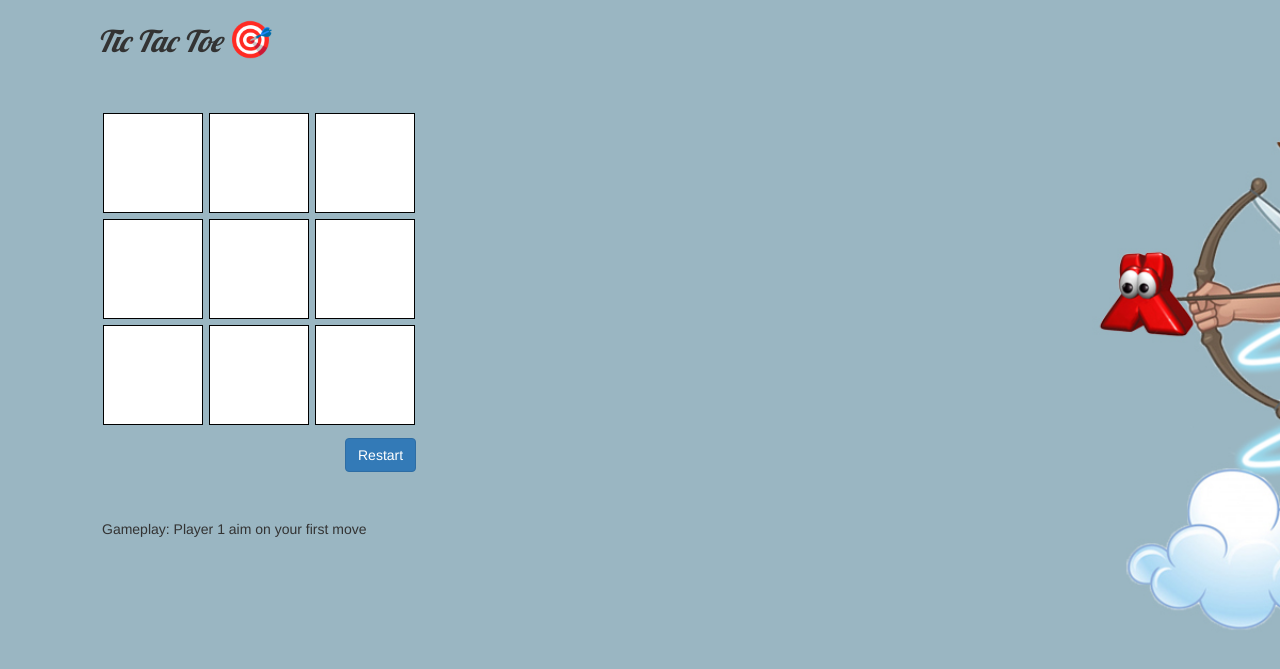
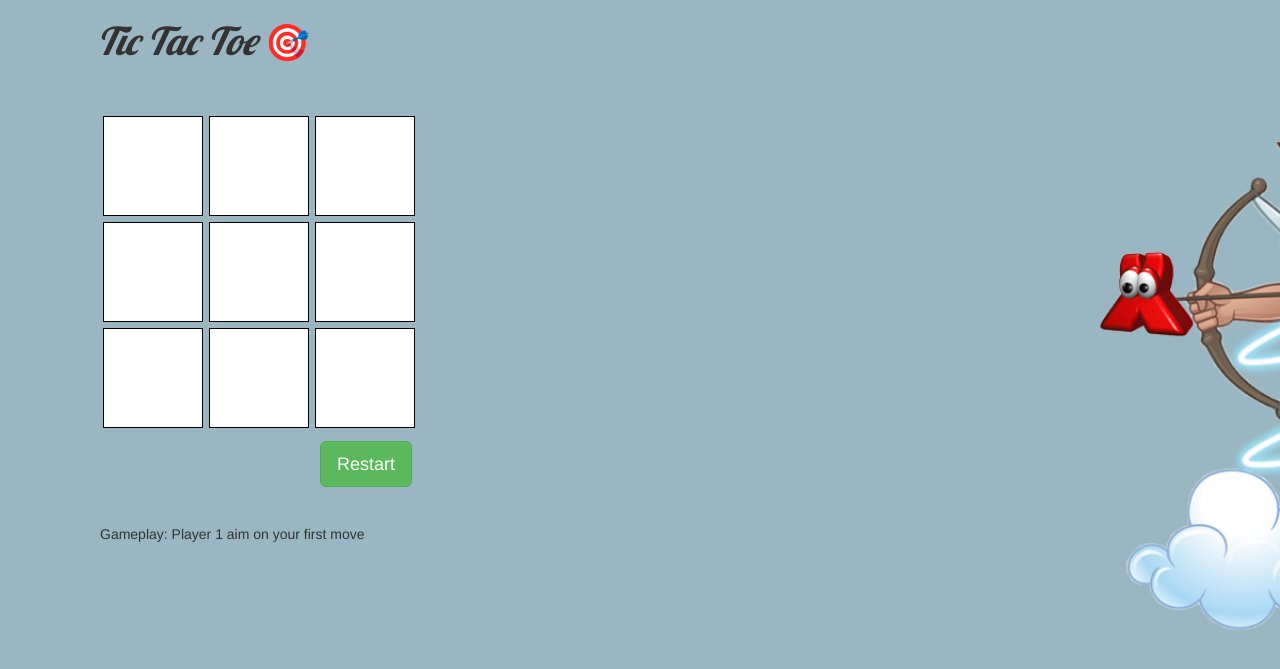
Before and after one commit to m-a-rahul/Roras-gamehub, a Django app: page /gameapp/game1pvp/ in a window 1280 px wide. Shown: the part 50-719 px from the top of the page. Run offline with Django 3.2, Linux system fonts and the light colour scheme; parts of the project's set-up code (start-up, migrations or seed data) failed here and were passed over; some libraries are stand-ins or nearby versions.

Commit message:
Update game1pvp.html

```diff
--- a/gameproject/templates/gameapp/game1pvp.html
+++ b/gameproject/templates/gameapp/game1pvp.html
@@ -8,8 +8,7 @@
     <link rel="stylesheet" href="https://maxcdn.bootstrapcdn.com/bootstrap/3.3.7/css/bootstrap.min.css" integrity="sha384-BVYiiSIFeK1dGmJRAkycuHAHRg32OmUcww7on3RYdg4Va+PmSTsz/K68vbdEjh4u" crossorigin="anonymous">
   </head>
   <body>
-    <style media="screen">
-
+     <style media="screen and (orientation: landscape)">
      body
     {
       background-image: url("{%static "images/Image10.jpg"%}");
@@ -36,6 +35,7 @@
     {
       font-family: 'Lobster';
       font-style: italic;
+      font-size:3vw;
     }
 
 
@@ -49,7 +49,7 @@
 
     #Restart
     {
-      margin-left: 275px;
+      margin-left: 250px;
     }
 
 
@@ -122,6 +122,153 @@
     {
       display:inline;
     }
+    #head5
+    {
+        margin-top:40px;
+        margin-left:30px;
+    }
+
+    </style>
+
+    <style media="screen and (orientation: portrait)">
+
+    body
+    {
+      background-image: url("{%static "images/Image11.jpg"%}");
+      background-repeat: no-repeat;
+      background-size: cover;
+      background-attachment:fixed;
+    }
+
+
+
+
+
+       table
+    {
+      margin-top: 100px;
+      margin-bottom:50px;
+      margin-left: 30px;
+      /* margin: 80px; */
+    }
+
+    .board button
+    {
+      height:22vw;
+      width:22vw;
+      border:1px solid black;
+      text-align: center;
+      font-size: 100px;
+      color: white;
+      font-weight: bold;
+      margin: 3px;
+      background-color: white;
+    }
+
+    #head2
+    {
+      font-family: 'Lobster';
+      font-style: italic;
+      font-size:7vw;
+    }
+
+
+
+
+    #Restart
+    {
+        font-size:4vw;
+      margin-left: 54vw;
+    }
+
+
+    li
+    {
+      display: inline;
+    }
+
+
+    ul
+    {
+      list-style-type: none;
+      margin: 0;
+      padding: 0;
+      overflow: hidden;
+      background-color: #333;
+    }
+
+
+    li
+    {
+      float: left;
+    }
+
+    li a
+    {
+        font-size:3vw;
+      display: block;
+      color: white;
+      text-align: center;
+      padding: 14px 16px;
+      text-decoration: none;
+    }
+
+
+    li a:hover
+    {
+      display: block;
+      color: white;
+      text-align: center;
+      padding: 14px 16px;
+      text-decoration: none;
+      background-color: #009c10;
+    }
+
+
+    .active
+    {
+      background-color: #1c42ff;
+    }
+
+
+    li
+    {
+      border-right: 1px solid #bbb;
+    }
+
+
+    ul
+    {
+      position: fixed;
+      top: 0;
+      width: 100%;
+    }
+    #head5
+    {
+        text-align:center;
+        background-color:#f6d35b;width:64vw;
+        margin-left:3vw;
+        margin-top:5vw;
+        font-size:3vw;
+    }
+
+
+    h2
+    {
+
+      display:inline;
+    }
+    h1
+    {
+        font-size:5vw;
+      display:inline;
+    }
+    .head
+    {
+        margin-top:10vw;
+    }
+
+
     </style>
 
   <nav class="navbar navbar-default ">
@@ -133,7 +280,8 @@
   </nav>
 
   <div class="container">
-        <h2 style="margin-left:27px;" id='head2'>Tic Tac Toe </h2><h1>&#127919;</h1>
+      <div class="head"><h2 style="margin-left:27px;" id='head2'>Tic Tac Toe </h2><h1 >&#127919;</h1></div>
+
       <table align='center' class='board'>
         <tr>
           <td><button type="button" name="button"></button></td>
@@ -151,8 +299,8 @@
           <td><button type="button" name="button"></button></td>
         </tr>
       </table>
-        <button class='btn btn-primary'id="Restart" type="button" name="button">Restart</button>
-        <h5 style='margin-left:32px;margin-top:50px;' ></h5>
+      <button class='btn btn-success btn-lg'id="Restart" type="button" name="button">Restart</button>
+      <h5 id="head5"  ></h5>
 
     </div>
 
@@ -381,8 +529,8 @@
           {
             for (var row = 0; row < 4; row++)
             {
-            $('h5').text("Press RESTART and jump in again!").css("fontSize", "15px")
-              $('h2').text("Well, Cheers "+winningPlayer+"! ").css("fontSize", "30px")
+            $('h5').text("Press RESTART and jump in again!")
+              $('h2').text("Well, Cheers "+winningPlayer+"! ")
               return win=true;
             }
           }
@@ -400,8 +548,8 @@
           {
             for (var row = 0; row < 4; row++)
             {
-              $('h2').text("You guys Twinned! ").css("fontSize", "30px")
-              $('h5').text("Press RESTART and jump in again!").css("fontSize", "15px")
+              $('h2').text("You guys Twinned! ")
+              $('h5').text("Press RESTART and jump in again!")
               return win=false;
             }
           }
```
Lines whose indentation alone changed are shown as unchanged.
